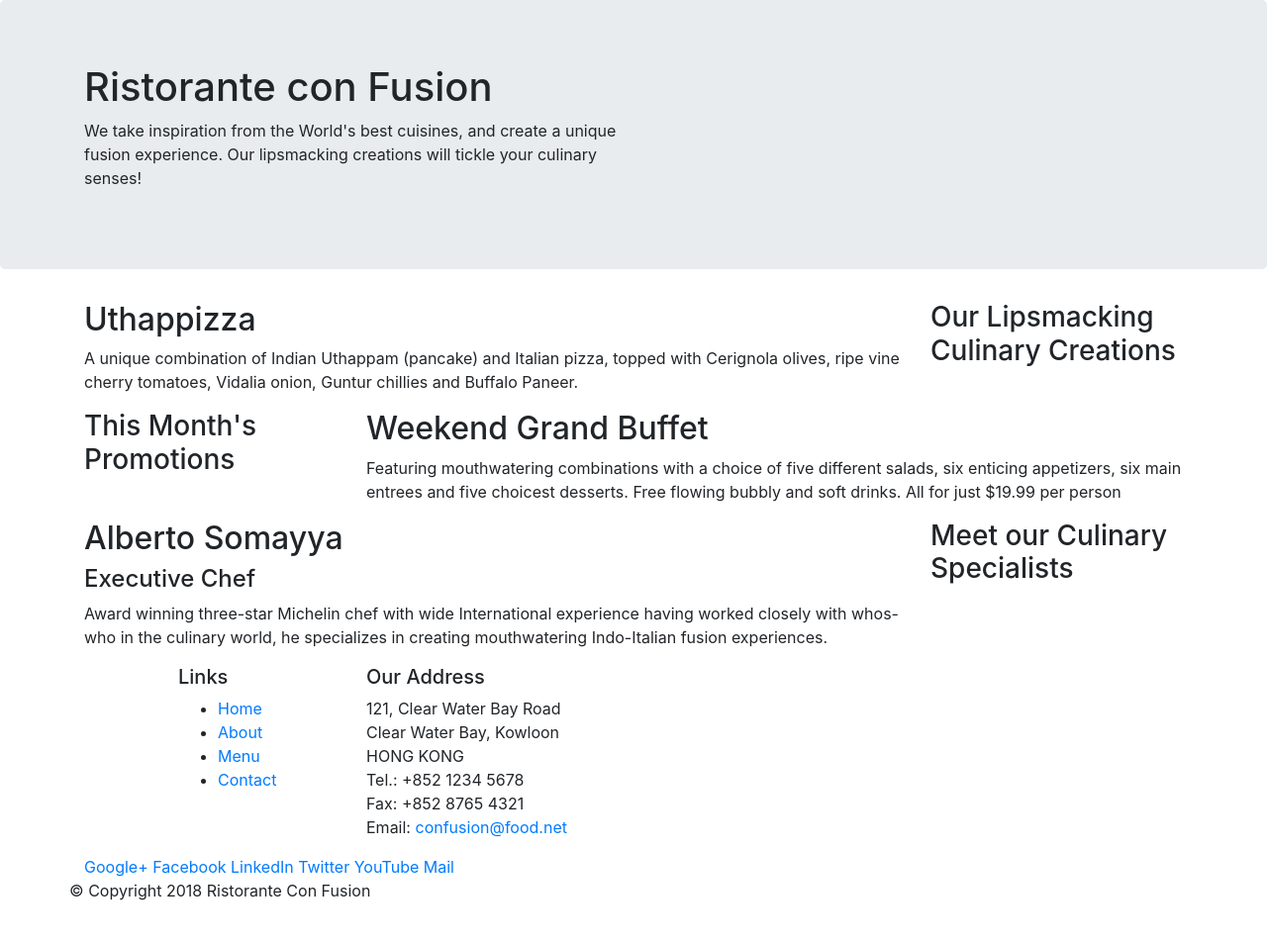
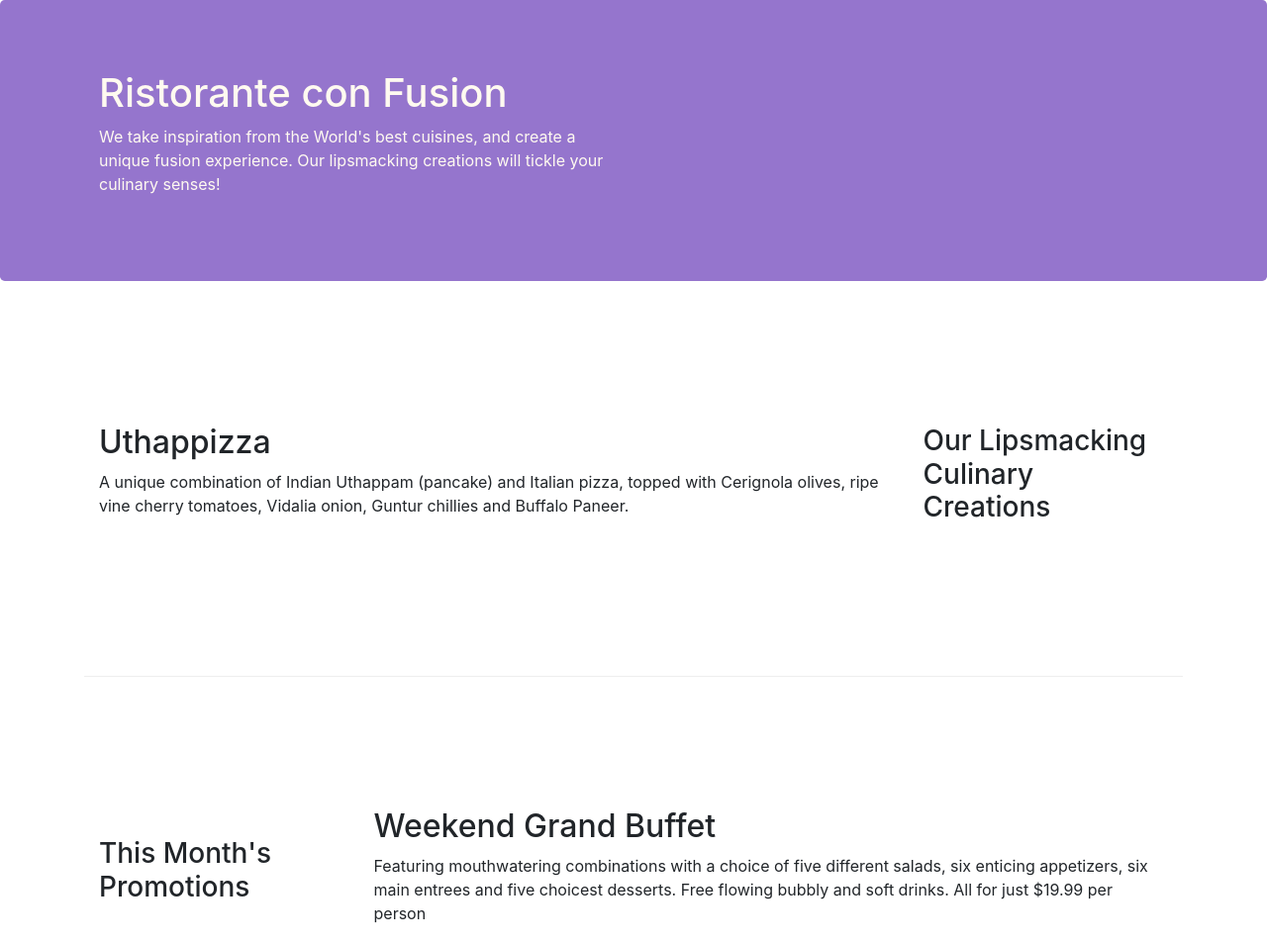
Before and after one commit to ajayc1007/conFusion, a website: page index.html in a window 1280 px wide. Shown: the top 954 px of the page at 99% size. Before the commit the page ends 928 px from the top, so only its background shows below. Drawn offline with nearby package versions, Linux system fonts and the light colour scheme.

Commit message:
Bootstrap Grid Part Two

```diff
--- /dev/null
+++ b/css/styles.css
@@ -0,0 +1,31 @@
+.row-header
+{
+	margin: 0px auto;
+	padding: 0px auto;
+}
+.row-content
+{
+	margin: 0px auto;
+	padding: 50px 0px 50px 0px;
+	border-bottom: 1px ridge;
+	min-height: 400px;
+}
+.footer
+{
+	background-color: #D1C4E9;
+	margin: 0px auto;
+	padding: 20px 0px 20px 0px;
+}
+.jumbotron
+{
+	padding: 70px 30px 70px 30px;
+	margin: 0px auto;
+	background: #9575CD;
+	color: floralwhite;
+}
+.address
+{
+	font-size: 80%;
+	margin: 0px;
+	color: #0f0f0f;
+}
--- a/index.html
+++ b/index.html
@@ -9,14 +9,15 @@
 
     <!-- Bootstrap CSS -->
     <link rel="stylesheet" href="node_modules/bootstrap/dist/css/bootstrap.min.css">
-    <title>Ristorante Con Fusion</title>
+    <link rel="stylesheet" href="css/styles.css"
+
 </head>
 
 <body>
-
+    <title>Ristorante Con Fusion</title>
     <header class="jumbotron">
         <div class="container">
-            <div class="row">
+            <div class="row row-header">
                 <div class="col-12 col-sm-6">
                     <h1>Ristorante con Fusion</h1>
                     <p>We take inspiration from the World's best cuisines, and create a unique fusion experience. Our lipsmacking creations will tickle your culinary senses!</p>
@@ -28,7 +29,7 @@
     </header>
 
     <div class="container">
-        <div class="row">
+        <div class="row row-content align-items-center">
             <div class="col-12 col-sm-4 order-sm-last col-md-3">
                 <h3>Our Lipsmacking Culinary Creations</h3>
             </div>
@@ -39,7 +40,7 @@
         </div>
 
 
-        <div class="row">
+        <div class="row row-content align-items-center">
             <div class="col-12 col-sm-4 col-md-3">
                 <h3>This Month's Promotions</h3>
             </div>
@@ -49,7 +50,7 @@
             </div>
         </div>
 
-        <div class="row">
+        <div class="row row-content align-items-center">
             <div class="col-12 col-sm-4 order-sm-last col-md-3">
                 <h3>Meet our Culinary Specialists</h3>
             </div>
@@ -61,12 +62,12 @@
         </div>
     </div>
 
-    <footer>
+    <footer class="footer">
         <div class="container">
             <div class="row">
                 <div class="col-4 offset-1 col-sm-2">
                     <h5>Links</h5>
-                    <ul>
+                    <ul class="list-unstyled">
                         <li><a href="#">Home</a></li>
                         <li><a href="#">About</a></li>
                         <li><a href="#">Menu</a></li>
@@ -84,8 +85,8 @@
 		              Email: <a href="mailto:confusion@food.net">confusion@food.net</a>
 		           </address>
                 </div>
-                <div class="col-auto">
-                    <div>
+                <div class="col-12 col-sm-4 align-self-center">
+                    <div class="text-center">
                         <a href="http://google.com/+">Google+</a>
                         <a href="http://www.facebook.com/profile.php?id=">Facebook</a>
                         <a href="http://www.linkedin.com/in/">LinkedIn</a>
@@ -95,8 +96,8 @@
                     </div>
                 </div>
            </div>
-           <div class="row">
-                <div>
+           <div class="row justify-content-center">
+                <div class="col-auto">
                     <p>© Copyright 2018 Ristorante Con Fusion</p>
                 </div>
            </div>
```
